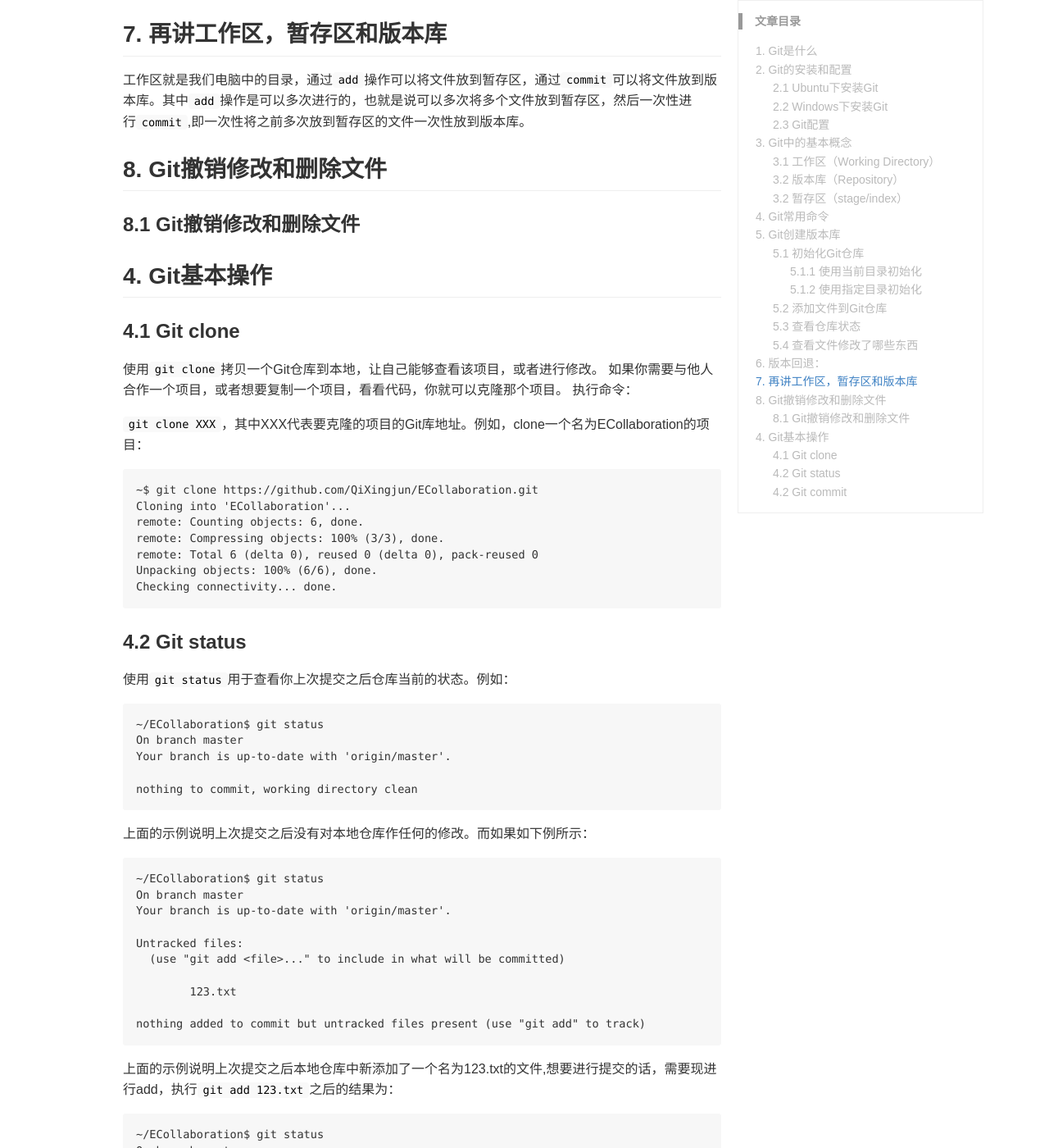
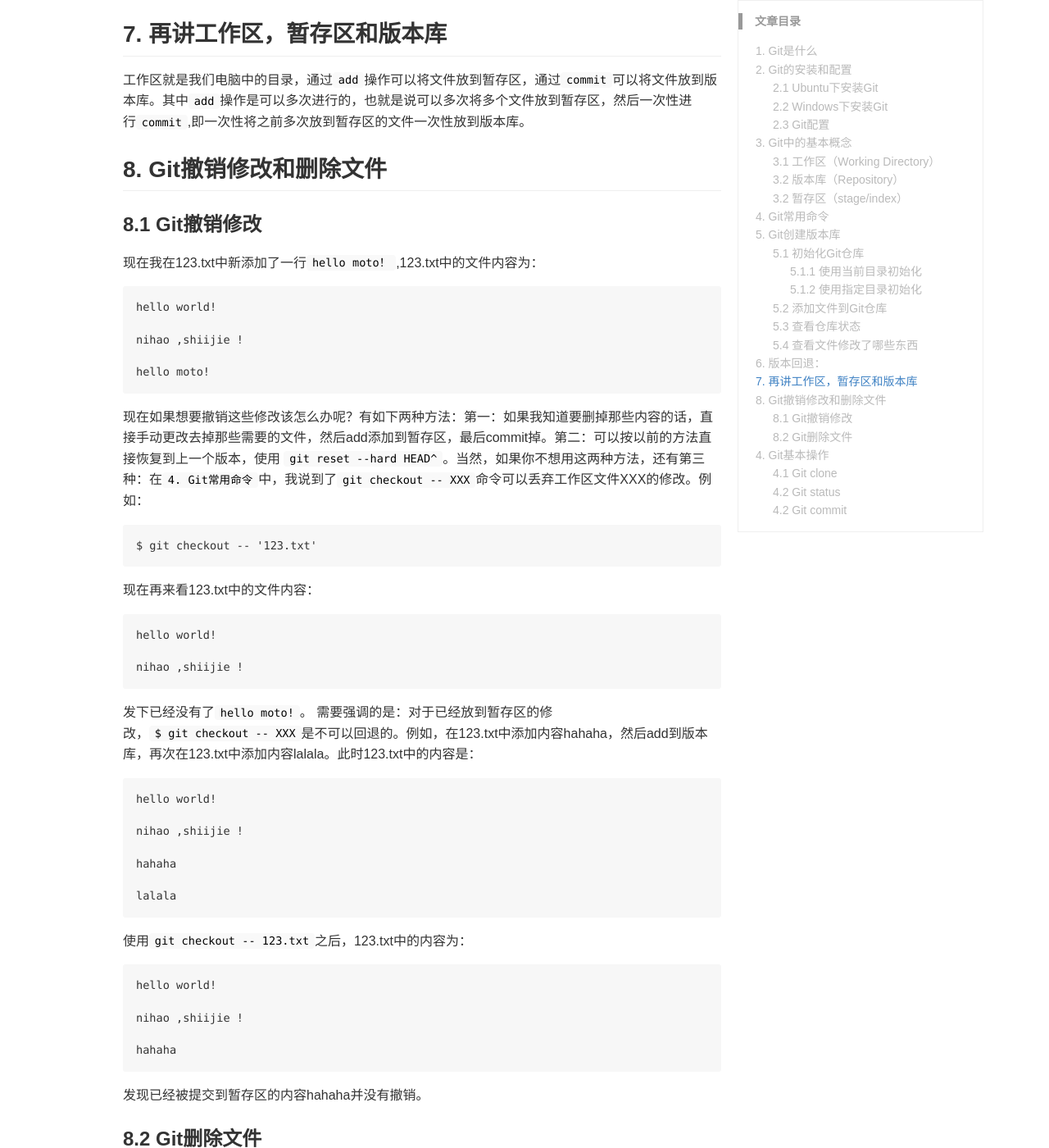
Before and after one commit to QiXingjun/QiXingjun.github.io, a Jekyll site: the page built from _posts/blog/2016-09-01-introduction-of-git.md, in a window 1280 px wide and 1400 px high, scrolled down 6646 px. Shown: the whole window at 82% size. Built offline with Jekyll 4.4.1, drawn with Linux system fonts in a browser that asks for light colours; comment, search, counter and statistics services are not loaded.

Commit message:
Update 2016-09-01-introduction-of-git.md

````diff
--- a/_posts/blog/2016-09-01-introduction-of-git.md
+++ b/_posts/blog/2016-09-01-introduction-of-git.md
@@ -288,7 +288,65 @@ nihao ,shiijie !
 
 ## 8. Git撤销修改和删除文件
 
-### 8.1 Git撤销修改和删除文件
+### 8.1 Git撤销修改
+
+现在我在123.txt中新添加了一行`hello moto！`,123.txt中的文件内容为：
+
+```
+hello world!
+
+nihao ,shiijie !
+
+hello moto!
+```
+
+现在如果想要撤销这些修改该怎么办呢？有如下两种方法：第一：如果我知道要删掉那些内容的话，直接手动更改去掉那些需要的文件，然后add添加到暂存区，最后commit掉。第二：可以按以前的方法直接恢复到上一个版本，使用 `git reset --hard HEAD^`。当然，如果你不想用这两种方法，还有第三种：在`4. Git常用命令`中，我说到了`git checkout -- XXX`命令可以丢弃工作区文件XXX的修改。例如：
+
+```
+$ git checkout -- '123.txt'
+```
+
+现在再来看123.txt中的文件内容：
+
+```
+hello world!
+
+nihao ,shiijie !
+```
+
+发下已经没有了`hello moto!`。
+需要强调的是：对于已经放到暂存区的修改，`$ git checkout -- XXX`是不可以回退的。例如，在123.txt中添加内容hahaha，然后add到版本库，再次在123.txt中添加内容lalala。此时123.txt中的内容是：
+
+```
+hello world!
+
+nihao ,shiijie !
+
+hahaha
+
+lalala
+```
+
+使用`git checkout -- 123.txt`之后，123.txt中的内容为：
+
+```
+hello world!
+
+nihao ,shiijie !
+
+hahaha
+```
+
+发现已经被提交到暂存区的内容hahaha并没有撤销。
+
+
+
+
+
+### 8.2 Git删除文件
+
+
+
 
 
 
````
